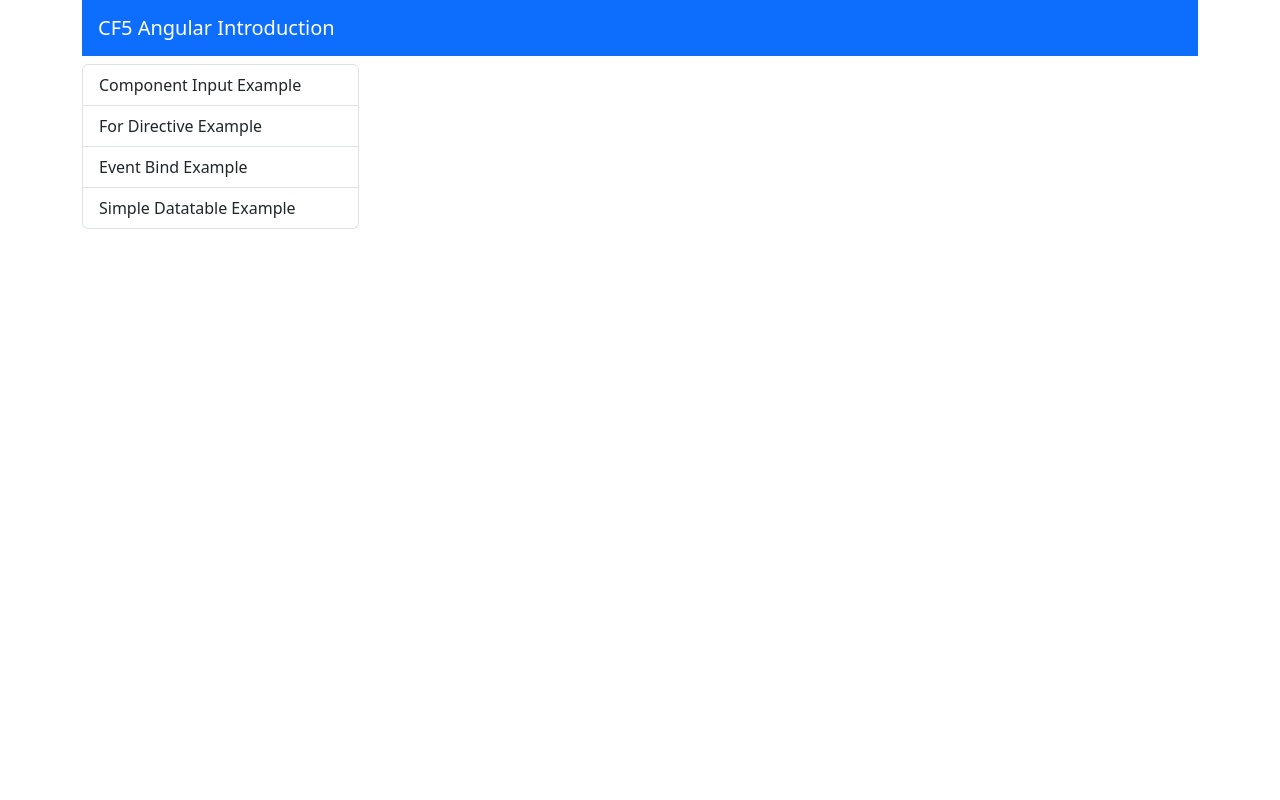
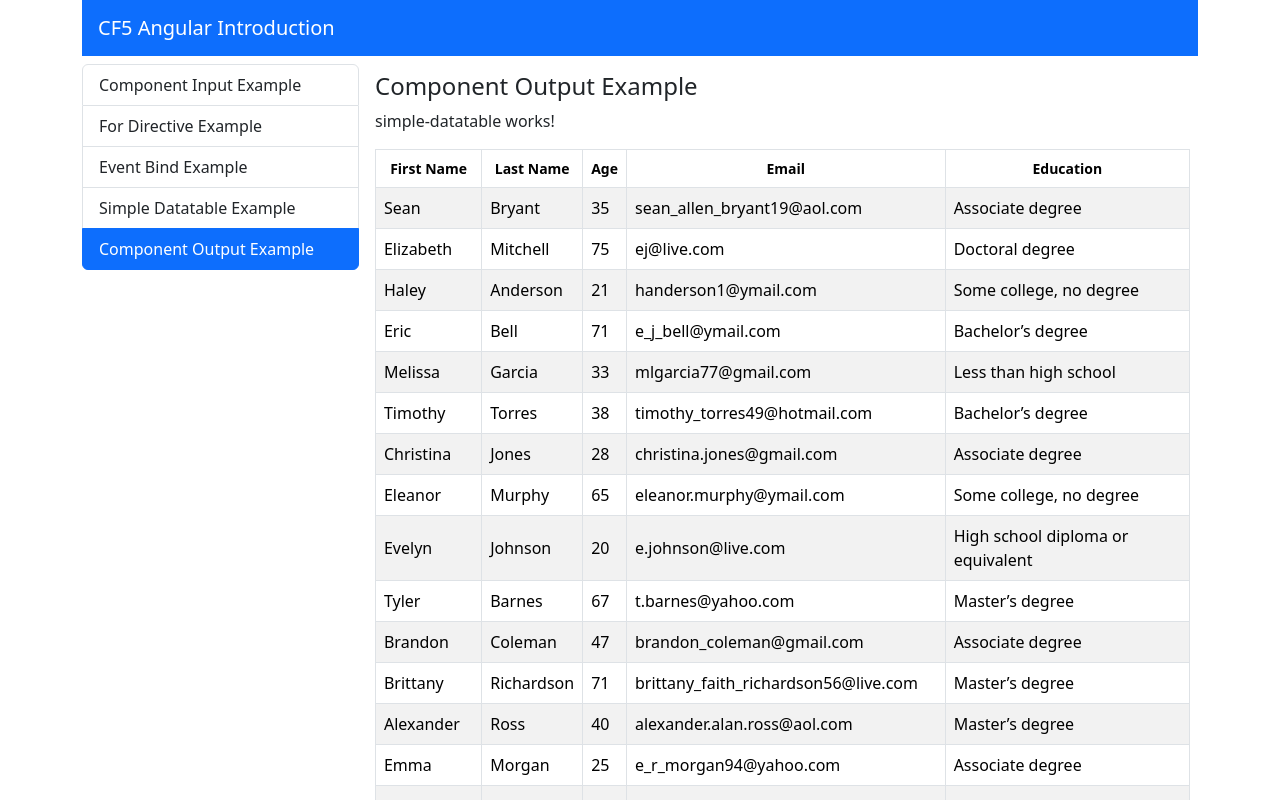
Before and after one commit to dimisysk/angular-introduction, an Angular app: page /component-output-example in a window 1280 px wide. Before the commit this address led to /. Shown: the top 800 px of the page. Built offline with nearby package versions, Linux system fonts and the light colour scheme.

Commit message:
component output

```diff
--- a/src/app/app.routes.ts
+++ b/src/app/app.routes.ts
@@ -4,6 +4,7 @@
 import { ComponentInputExampleComponent } from './components/component-input-example/component-input-example.component';
 import { ForDirectiveExampleComponent } from './components/for-directive-example/for-directive-example.component';
 import { SimpleDatatableExampleComponent } from './components/simple-datatable-example/simple-datatable-example.component';
+import { ComponentOutputExampleComponent } from './components/component-output-example/component-output-example.component';
 
 export const routes: Routes = [
   { path: 'event-bind-example', component: EventBindExampleComponent },
@@ -17,4 +18,8 @@
     path: 'simple-datatable-example',
     component: SimpleDatatableExampleComponent,
   },
+  {
+    path: 'component-output-example',
+    component: ComponentOutputExampleComponent,
+  },
 ];
--- /dev/null
+++ b/src/app/components/component-output-example/component-output-example.component.html
@@ -0,0 +1,7 @@
+<h4>Component Output Example</h4>
+
+<app-simple-datatable
+  [data]="manyPerson"
+  (personClicked)="onPersonClicked($event)"
+>
+</app-simple-datatable>
--- /dev/null
+++ b/src/app/components/component-output-example/component-output-example.component.ts
@@ -0,0 +1,31 @@
+import { Component } from '@angular/core';
+import { EPerson, ManyPerson } from 'src/app/shared/interfaces/person';
+import { SimpleDatatableComponent } from '../simple-datatable/simple-datatable.component';
+import { PersonTableComponent } from '../person-table/person-table.component';
+
+@Component({
+  selector: 'app-component-output-example',
+  standalone: true,
+  imports: [SimpleDatatableComponent],
+  templateUrl: './component-output-example.component.html',
+  styleUrl: './component-output-example.component.css',
+})
+export class ComponentOutputExampleComponent {
+  manyPerson = ManyPerson;
+
+  onPersonClicked(person: EPerson) {
+    alert(this.personTemplate(person));
+  }
+
+  personTemplate(person: EPerson) {
+    return `
+      Person Details:
+
+      First Name: ${person.givenName}
+      Last Name: ${person.surName}
+      Age: ${person.age}
+      Email: ${person.email}
+      Education:${person.education}
+    `;
+  }
+}
--- a/src/app/components/list-group-menu/list-group-menu.component.ts
+++ b/src/app/components/list-group-menu/list-group-menu.component.ts
@@ -17,5 +17,9 @@
       text: 'Simple Datatable Example',
       routerLink: 'simple-datatable-example',
     },
+    {
+      text: 'Component Output Example',
+      routerLink: 'component-output-example',
+    },
   ];
 }
--- a/src/app/components/simple-datatable/simple-datatable.component.html
+++ b/src/app/components/simple-datatable/simple-datatable.component.html
@@ -27,7 +27,7 @@
   </thead>
   <tbody>
     @for (row of data; track row) {
-      <tr class="align-middle">
+      <tr class="align-middle" (dblclick)="onPersonClicked(row)">
         <td>{{ row.givenName }}</td>
         <td>{{ row.surName }}</td>
         <td>{{ row.age }}</td>
--- a/src/app/components/simple-datatable/simple-datatable.component.ts
+++ b/src/app/components/simple-datatable/simple-datatable.component.ts
@@ -1,5 +1,5 @@
 import { NONE_TYPE } from '@angular/compiler';
-import { Component, Input } from '@angular/core';
+import { Component, EventEmitter, Input, Output } from '@angular/core';
 import { EPerson, Person } from 'src/app/shared/interfaces/person';
 import { sortBy } from 'lodash-es';
 
@@ -12,6 +12,7 @@
 })
 export class SimpleDatatableComponent {
   @Input() data: EPerson[];
+  @Output() personClicked = new EventEmitter<EPerson>();
 
   sortOrder = {
     givenName: 'none',
@@ -31,7 +32,7 @@
     }
     for (let key in this.sortOrder) {
       if (key !== sortKey) {
-        this.sortOrder[key] = 'none'
+        this.sortOrder[key] = 'none';
       }
     }
   }
@@ -46,4 +47,7 @@
     }
   }
 
+  onPersonClicked(person: EPerson) {
+    this.personClicked.emit(person);
+  }
 }
```
Also changed, not shown: src/app/components/component-output-example/component-output-example.component.css (added), 1 other file (tests, documents, lock files or other folders).
